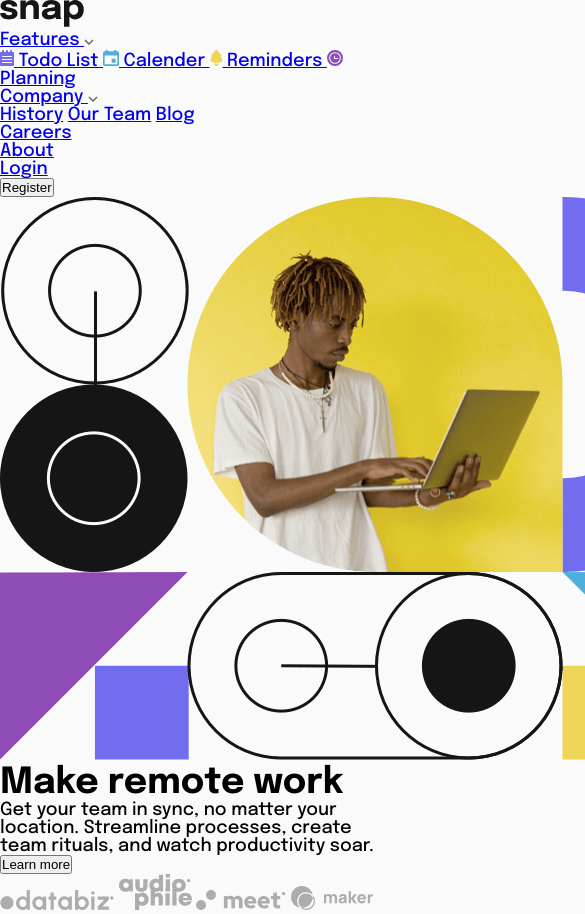
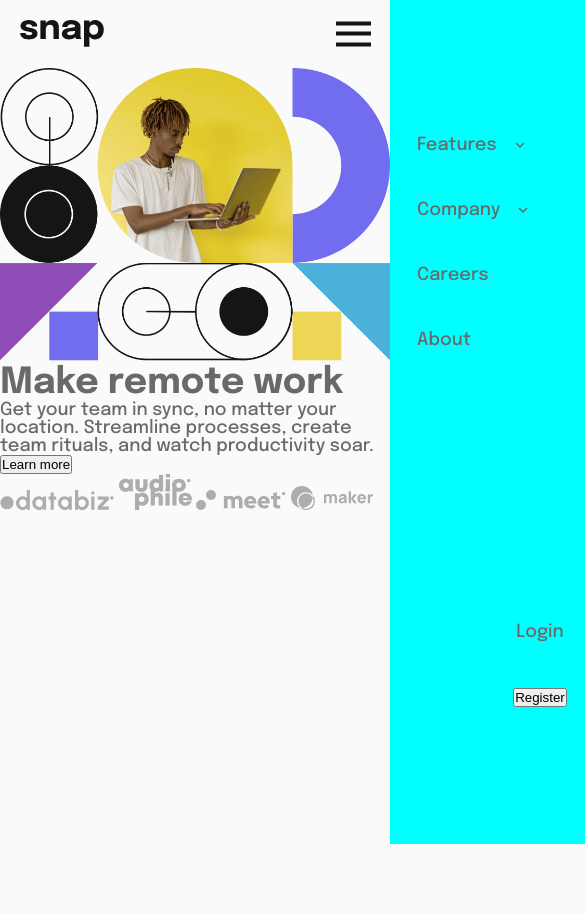
Before and after one commit to AfopeM/Intro-Section-Dropdown-Navigation, a website: page index.html in a window 390 px wide. Shown: the top 914 px of the page, 585 px wide, since content can reach past the window. After the commit the page ends 844 px from the top, so only its background shows below. Drawn offline with Linux system fonts and the light colour scheme.

Commit message:
Updated 	- Html
Mobile Navbar completed

```diff
--- a/index.html
+++ b/index.html
@@ -19,16 +19,20 @@
     <title>Frontend Mentor | Intro section with dropdown navigation</title>
   </head>
   <body>
-    <main class="main overlay">
+    <main class="main">
+      <div class="overlay"></div>
       <nav class="nav">
         <img src="images/logo.svg" alt="logo" class="logo" />
+        <input type="checkbox" name="" class="check-burgermenu" />
         <div class="burger-menu">
-          <span class="burgers"></span>
+          <span class="line line--1"></span>
+          <span class="line line--2"></span>
+          <span class="line line--3"></span>
         </div>
         <div class="nav__menu">
           <ul class="nav__menu-main">
             <li class="nav__menu-items">
-              <a href="#" class="nav__links">
+              <a href="#" id="features" class="nav__links">
                 Features
                 <img src="images/icon-arrow-down.svg" alt="icon-arrow-down" />
               </a>
--- a/sass/_base.scss
+++ b/sass/_base.scss
@@ -24,5 +24,25 @@
 }
 
 body {
+  height: 100vh;
+  color: $Medium-Gray;
   background-color: $Almost-White;
 }
+
+img {
+  max-width: 100%;
+}
+
+ul {
+  list-style: none;
+}
+
+a {
+  text-decoration: none;
+  color: $Almost-Black;
+}
+
+@mixin flex {
+  display: flex;
+  flex-direction: column;
+}
--- a/sass/_components.scss
+++ b/sass/_components.scss
@@ -0,0 +1,10 @@
+@use "base" as b;
+
+.overlay {
+  display: none;
+  position: absolute;
+
+  height: 100vh;
+  width: 100vw;
+  background-color: rgba(b.$Almost-Black, 0.7);
+}
--- /dev/null
+++ b/sass/_nav.scss
@@ -0,0 +1,138 @@
+@use "base" as b;
+// NAV
+.nav {
+  position: relative;
+  height: 8vh;
+
+  display: grid;
+  grid-template-columns: repeat(2, 1fr);
+  align-items: center;
+
+  &__menu {
+    position: fixed;
+    top: 0;
+    right: 0;
+
+    height: 100vh;
+    width: 70vw;
+    transform: translateX(100%);
+
+    @include b.flex;
+    justify-content: space-around;
+    padding-left: 1.5rem;
+
+    background-color: aqua;
+    transition: transform 0.5s ease-in-out;
+  }
+
+  &__menu-main,
+  &__menu-sub {
+    @include b.flex;
+    gap: 2.5rem;
+  }
+
+  &__menu-sub {
+    align-items: center;
+  }
+
+  &__menu-items {
+    height: 20px;
+    overflow: hidden;
+    transition: all 0.2s ease-in-out;
+  }
+
+  &__links {
+    display: flex;
+    align-items: center;
+    gap: 1rem;
+
+    color: b.$Medium-Gray;
+  }
+}
+
+// LOGO
+.logo {
+  margin-left: 5vw;
+}
+
+// DROPDOWN MENU
+.dropdown {
+  @include b.flex;
+  gap: 1rem;
+  padding-top: 1.5rem;
+  padding-left: 1.5rem;
+}
+
+.reveal {
+  &--features {
+    height: 180px;
+  }
+  &--company {
+    height: 135px;
+  }
+}
+
+// BURGER MENU
+.burger-menu {
+  display: block;
+  height: 25px;
+  width: 35px;
+
+  position: absolute;
+  top: 50%;
+  right: 5vw;
+  transform: translate(0, -50%);
+  z-index: 9;
+
+  @include b.flex;
+  justify-content: space-between;
+
+  .line {
+    display: block;
+    height: 4px;
+    width: 100%;
+    background-color: b.$Almost-Black;
+
+    &--1 {
+      transform-origin: 0% 0%;
+      transition: transform 0.4s ease-in-out;
+    }
+    &--2 {
+      transition: transform 0.2s ease-in-out;
+    }
+    &--3 {
+      transform-origin: 0% 100%;
+      transition: transform 0.4s ease-in-out;
+    }
+  }
+}
+
+// ACTIVATE SIDE MENU
+.check-burgermenu {
+  display: block;
+  position: absolute;
+  top: 50%;
+  right: 6.5vw;
+  transform: translate(0, -50%);
+  z-index: 10;
+
+  height: 2rem;
+  width: 1.8rem;
+  opacity: 0;
+
+  &:checked ~ .burger-menu {
+    .line--1 {
+      transform: rotate(38deg);
+    }
+    .line--2 {
+      transform: scaleY(0);
+    }
+    .line--3 {
+      transform: rotate(-38deg);
+    }
+  }
+
+  &:checked ~ .nav__menu {
+    transform: translateX(0);
+  }
+}
--- a/sass/_navbar.scss
+++ /dev/null
@@ -1 +0,0 @@
-@use "base" as b;
--- a/sass/main.scss
+++ b/sass/main.scss
@@ -2,4 +2,4 @@
 @use "components";
 @use "dropdown";
 @use "header";
-@use "navbar";
+@use "nav";
```
Also changed, not shown: css/style.css, 1 other file.
